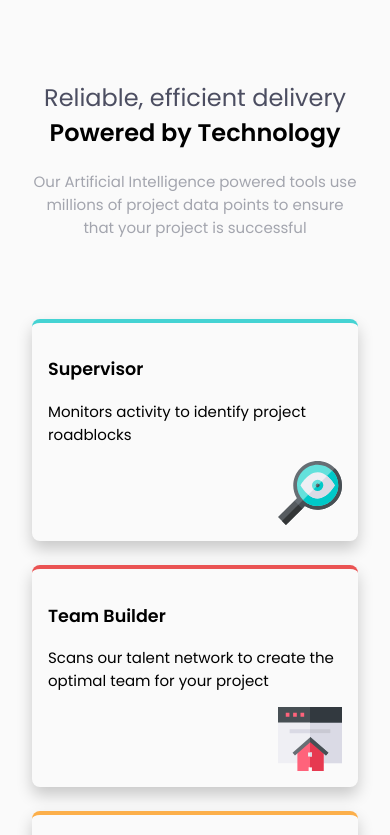
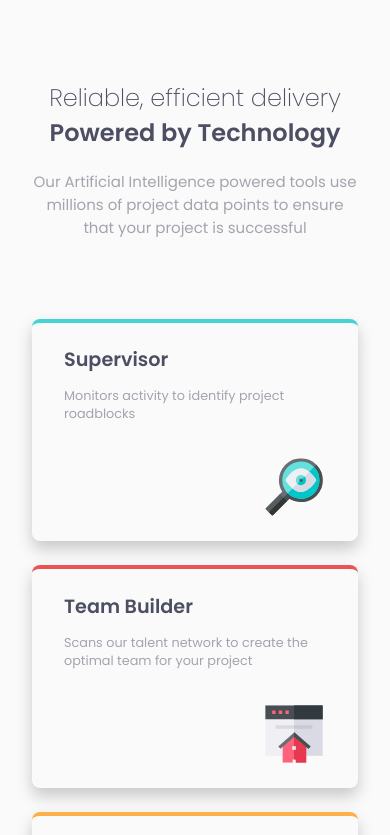
Before and after one commit to nilanshu96/four-card-feature-section, a plain HTML site: page index.html in a window 390 px wide. Shown: the top 835 px of the page. Drawn offline with Linux system fonts and the light colour scheme.

Commit message:
finished mobile design

```diff
--- a/style.scss
+++ b/style.scss
@@ -11,7 +11,7 @@
     }
 
     & > h1 {
-        font-weight: config.$font-weight-regular;
+        font-weight: config.$font-weight-extra-light;
         color: config.$very-dark-blue;
         margin-block-end: 0rem;
         font-size: 1.5rem;
@@ -21,6 +21,7 @@
         font-weight: config.$font-weight-semi-bold;
         margin-block-start: 0;
         font-size: 1.5rem;
+        color: config.$very-dark-blue;
     }
 
     & > p {
@@ -40,17 +41,29 @@
     .card {
         border-top: 0.3rem solid config.$cyan;
         border-radius: 0.5rem;
-        padding: 1rem;
+        padding: 1.4rem 2rem;
         justify-self: center;
         box-shadow: 0 0.5rem 1rem rgb(0,0,0,0.2);
 
         & > h3 {
             font-weight: config.$font-weight-semi-bold;
+            color: config.$very-dark-blue;
+            font-size: 1.2rem;
+            margin-block-start: 0;
+            margin-block-end: 0;
+        }
+
+        & > p {
+            font-weight: config.$font-weight-regular;
+            color: config.$grayish-blue;
+            font-size: 0.8rem;
         }
 
         & > img {
             margin-left: auto;
             display: block;
+            margin-top: 2rem;
+            transform: scale(0.9);
         }
 
         &:nth-child(2) {
```
Also changed, not shown: style.css, 1 other file.
